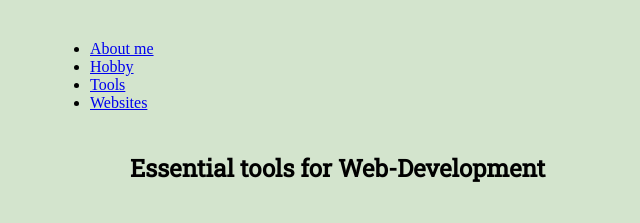
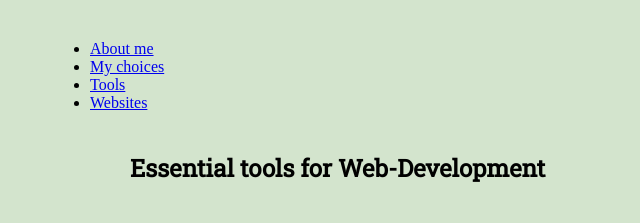
Before and after one commit to wanmei888/s-task1-aboutme, a plain HTML site: page skills.html in a window 1280 px wide. Shown: the top 223 px of the page, 0-640 px from the left. Drawn offline with Linux system fonts and the light colour scheme.

Commit message:
edited one line

```diff
--- a/skills.html
+++ b/skills.html
@@ -17,7 +17,7 @@
                     <a href="index.html">About me</a>
                 </li>
                 <li>
-                    <a href="hobby.html">Hobby</a>
+                    <a href="hobby.html">My choices</a>
                 </li>
                 <li>
                     <a href="skills.html">Tools</a>
```
